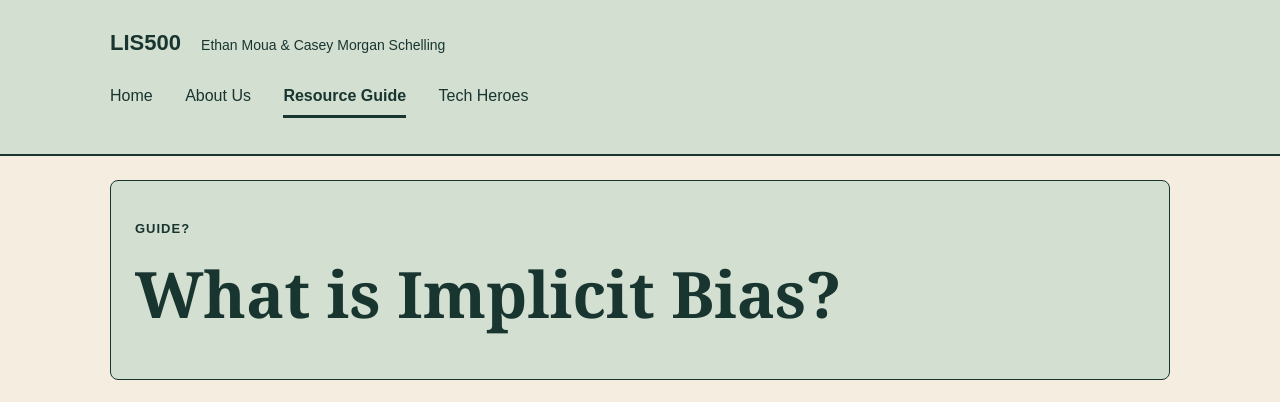
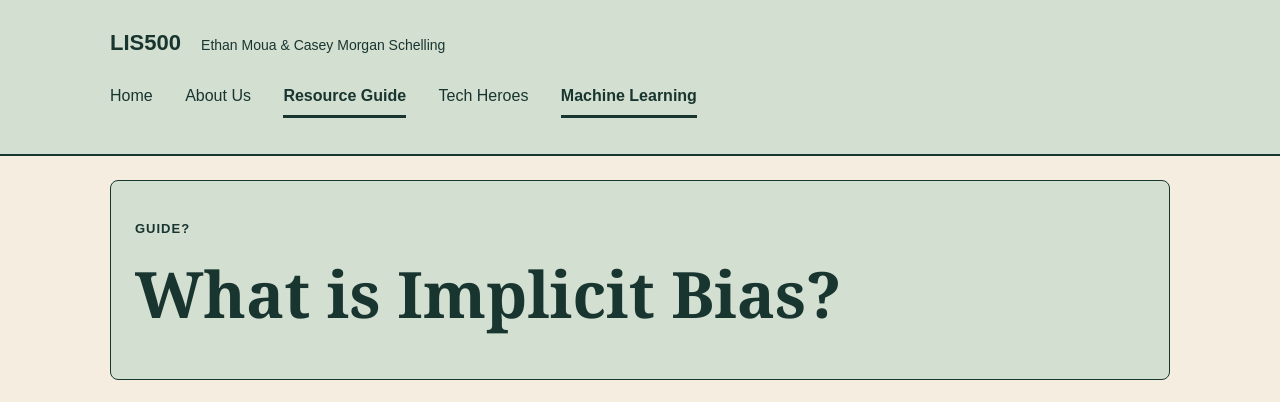
Before and after one commit to emoua3-cloud/LIS500, a plain HTML site: page resources.html in a window 1280 px wide. Shown: the top 402 px of the page. Drawn offline with Linux system fonts and the light colour scheme.

Commit message:
Add Machine Learning link to navigation

```diff
--- a/resources.html
+++ b/resources.html
@@ -30,6 +30,7 @@
                 <a href="about.html">About Us</a>
                 <a href="resources.html" aria-current="page">Resource Guide</a>
                 <a href="techheroes.html">Tech Heroes</a>
+                <a href="Machinelearning.html" aria-current="page">Machine Learning</a>
             </nav>
         </div>
     </header>
```
